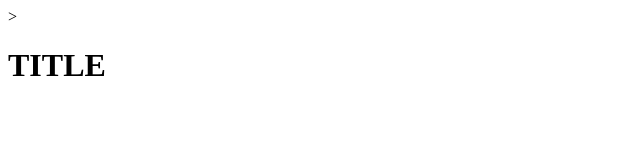
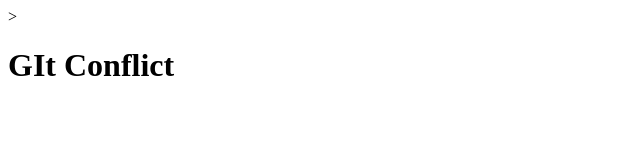
Before and after one commit to feyti07/new, a plain HTML site: page index.html in a window 1280 px wide. Shown: the whole page, without its empty margins (0-640 px from the left). Drawn offline with Linux system fonts and the light colour scheme.

Commit message:
Modification de ma-fonctionnalite

```diff
--- a/index.html
+++ b/index.html
@@ -1,6 +1,6 @@
 <html>
     <head></head>>
     <bod>
-        <h1>TITLE</h1>
+        <h1>GIt Conflict</h1>
     </bod>
 </html>
```
